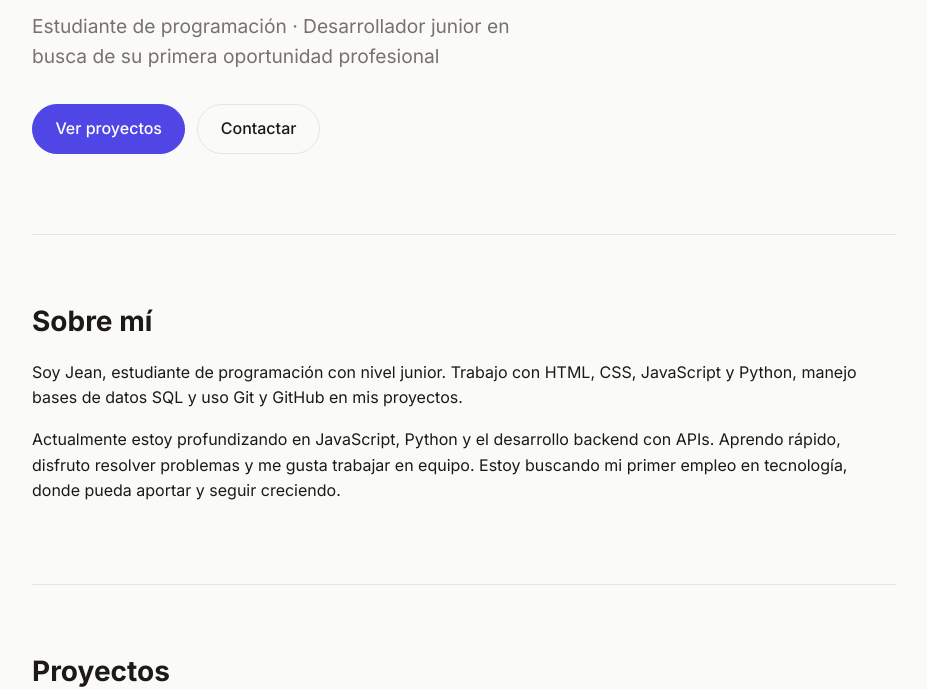
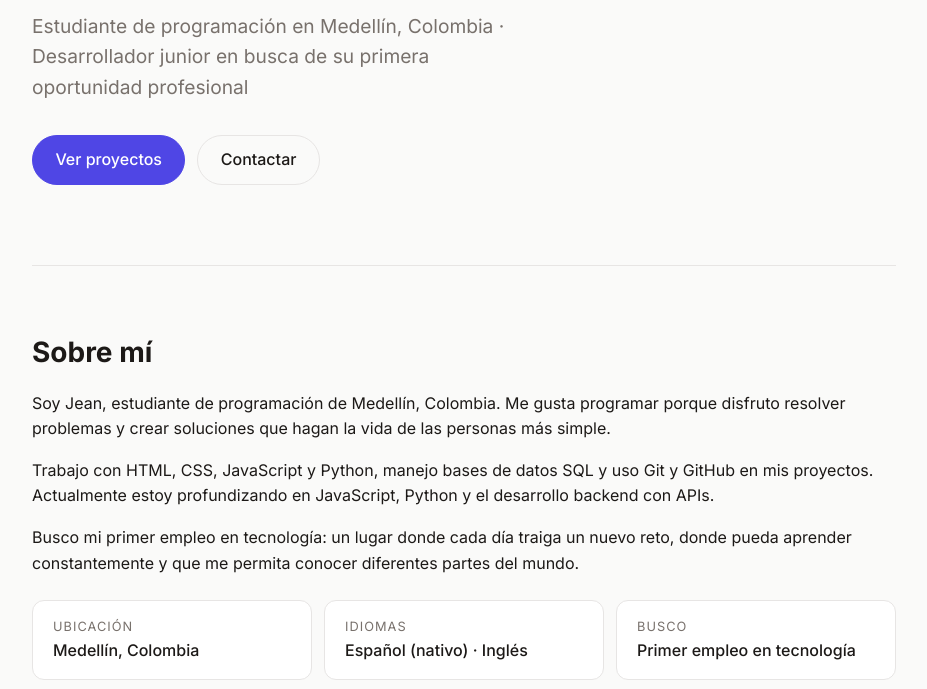
Before and after one commit to jccallejas34/jccallejas34.github.io, a plain HTML site: page index.html in a window 1280 px wide. Shown: the part 279-968 px from the top of the page, without its empty margins (176-1103 px from the left). Drawn offline with Linux system fonts and the light colour scheme; no server answers.

Commit message:
Agregar ubicación, motivación, objetivos e idiomas
Co-Authored-By: Claude Opus 5.5 <noreply@anthropic.com>

```diff
--- a/index.html
+++ b/index.html
@@ -26,7 +26,7 @@
     <section id="inicio" class="hero">
       <p class="eyebrow">Hola, soy</p>
       <h1>Jean Callejas</h1>
-      <p class="tagline">Estudiante de programación · Desarrollador junior en busca de su primera oportunidad profesional</p>
+      <p class="tagline">Estudiante de programación en Medellín, Colombia · Desarrollador junior en busca de su primera oportunidad profesional</p>
       <div class="actions">
         <a href="#proyectos" class="btn primary">Ver proyectos</a>
         <a href="#contacto" class="btn">Contactar</a>
@@ -37,14 +37,22 @@
     <section id="sobre-mi">
       <h2>Sobre mí</h2>
       <p>
-        Soy Jean, estudiante de programación con nivel junior. Trabajo con HTML, CSS, JavaScript y Python,
-        manejo bases de datos SQL y uso Git y GitHub en mis proyectos.
+        Soy Jean, estudiante de programación de Medellín, Colombia. Me gusta programar porque disfruto
+        resolver problemas y crear soluciones que hagan la vida de las personas más simple.
       </p>
       <p>
+        Trabajo con HTML, CSS, JavaScript y Python, manejo bases de datos SQL y uso Git y GitHub en mis proyectos.
         Actualmente estoy profundizando en JavaScript, Python y el desarrollo backend con APIs.
-        Aprendo rápido, disfruto resolver problemas y me gusta trabajar en equipo.
-        Estoy buscando mi primer empleo en tecnología, donde pueda aportar y seguir creciendo.
       </p>
+      <p>
+        Busco mi primer empleo en tecnología: un lugar donde cada día traiga un nuevo reto, donde pueda
+        aprender constantemente y que me permita conocer diferentes partes del mundo.
+      </p>
+      <ul class="facts">
+        <li><span>Ubicación</span>Medellín, Colombia</li>
+        <li><span>Idiomas</span>Español (nativo) · Inglés</li>
+        <li><span>Busco</span>Primer empleo en tecnología</li>
+      </ul>
     </section>
 
     <!-- PROYECTOS (se cargan automáticamente desde GitHub) -->
--- a/style.css
+++ b/style.css
@@ -116,6 +116,31 @@ h2 { font-size: 1.75rem; margin: 0 0 1rem; }
 .card p { margin: 0; color: var(--muted); font-size: 0.95rem; flex: 1; }
 .card .meta { font-size: 0.85rem; color: var(--muted); }
 
+/* Datos rápidos en "Sobre mí" */
+.facts {
+  list-style: none;
+  padding: 0;
+  margin: 1.5rem 0 0;
+  display: grid;
+  grid-template-columns: repeat(auto-fit, minmax(200px, 1fr));
+  gap: 0.75rem;
+}
+.facts li {
+  padding: 1rem 1.25rem;
+  background: var(--surface);
+  border: 1px solid var(--border);
+  border-radius: 12px;
+  font-weight: 500;
+}
+.facts span {
+  display: block;
+  font-size: 0.8rem;
+  text-transform: uppercase;
+  letter-spacing: 0.08em;
+  color: var(--muted);
+  font-weight: 400;
+}
+
 /* Habilidades */
 #habilidades h3 {
   font-size: 0.85rem;
```
